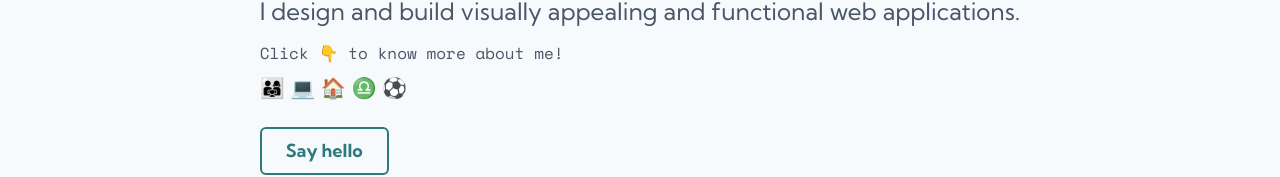
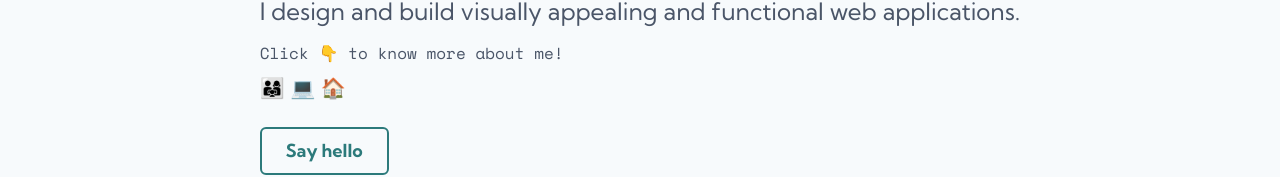
Before and after one commit to himanshu-sxna/hellohimanshu.com, a Next.js app: page / in a window 1280 px wide. Shown: the part 253-430 px from the top of the page. Built offline with nearby package versions, Linux system fonts and the light colour scheme.

Commit message:
updated about me fields

```diff
--- a/components/About.js
+++ b/components/About.js
@@ -20,7 +20,7 @@ const AboutSection = () => {
                         p={0}
                         mb={3}
                     >
-                        👨‍👩‍👧  💻  🏠  ♎  ⚽
+                        👨‍👩‍👧  💻  🏠
                     </AccordionButton>
                     <AccordionPanel
                         p={0}
@@ -39,7 +39,14 @@ const AboutSection = () => {
                         <br/>
                         ♎ Zodiac: Libra
                         <br/>
-                        ⚽ Favorite Sport: Football
+                        ⚽ Sport: Football
+                        <br/>
+                        🍕 Food: Pizza
+                        <br/>
+                        🤸‍♂️ Activities: Badminton, Cycling & Swimming
+                        <br/>
+                        🛠️ DIY Enthusiast
+                        <br/>
                     </AccordionPanel>
                 </AccordionItem>
             </Accordion>
```
